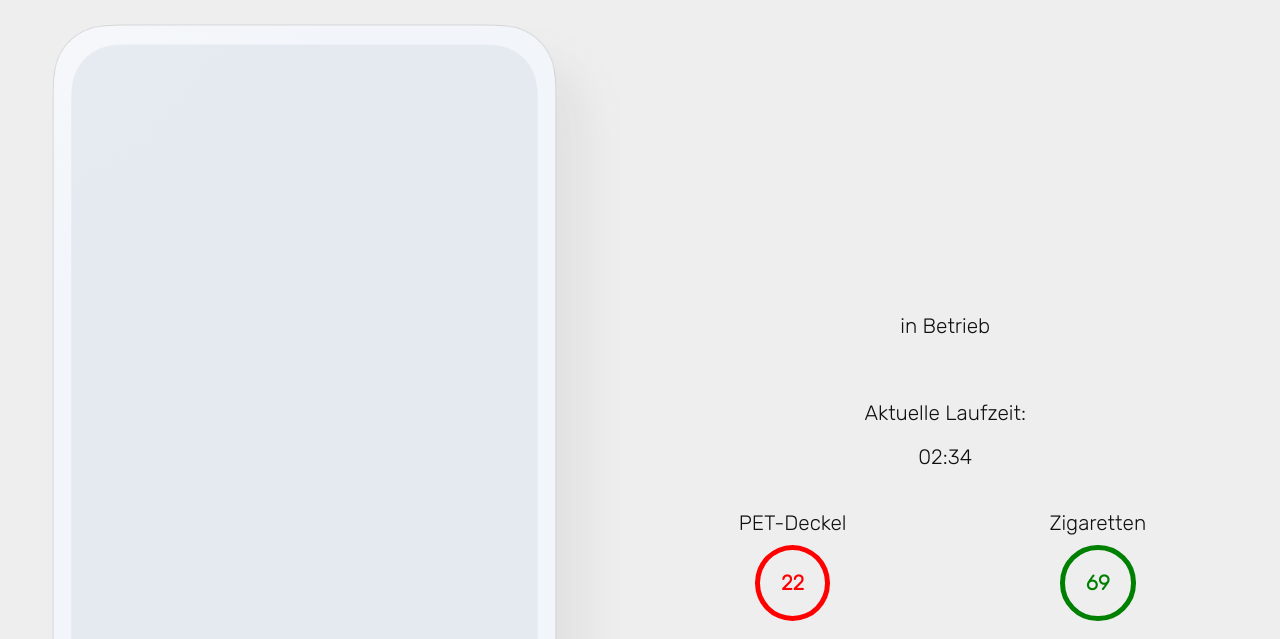
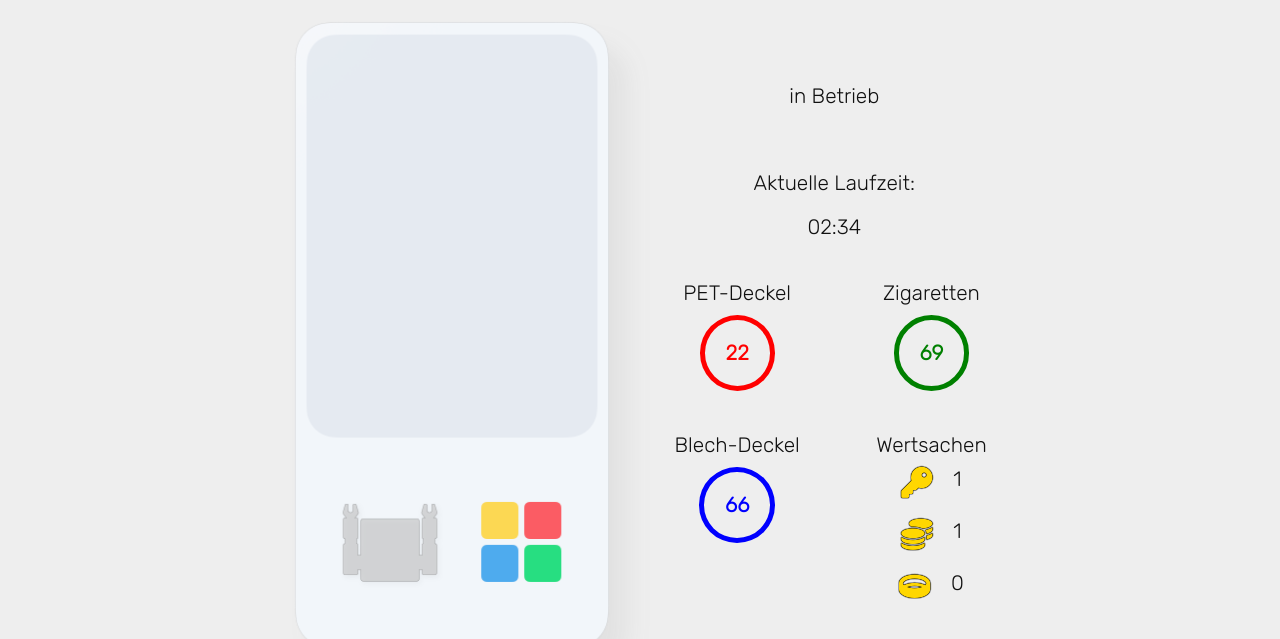
Before and after one commit to snoozebaumer/beat-realtime-stats, a plain HTML site: page frontend/index.html in a window 1280 px wide. Shown: the part 111-750 px from the top of the page. Drawn offline with nearby package versions, Linux system fonts and the light colour scheme.

Commit message:
improve general layout

```diff
--- a/frontend/index.html
+++ b/frontend/index.html
@@ -23,8 +23,8 @@
     </header>
 
     <main class="flex-container-inline equal-children">
-        <img src="./assets/layout.png" alt="situation" class="situation" />
-        <div class="info flex-container-block space-around no-wrap">
+        <img src="./assets/layout.png" alt="situation" class="situation main-container" />
+        <div class="info main-container flex-container-block space-around no-wrap">
             <p class="status">in Betrieb</p>
             <div class="time">
                 <p>Aktuelle Laufzeit:</p>
--- a/frontend/styles.css
+++ b/frontend/styles.css
@@ -39,7 +39,12 @@ main {
 }
 
 
-/* FLEX */
+/* LAYOUT */
+
+.main-container {
+    min-width: 350px;
+    max-width: calc(calc(754/1394)*85vh);
+}
 
 .flex-container-inline {
     display: flex;
@@ -78,12 +83,10 @@ main {
 }
 
 .situation {
-    min-width: 350px;
+    margin: 0 -25px -50px 25px;
 }
 
-.info {
-    min-width: 300px;
-}
+.info {}
 
 .article {
     min-width: fit-content;
```
